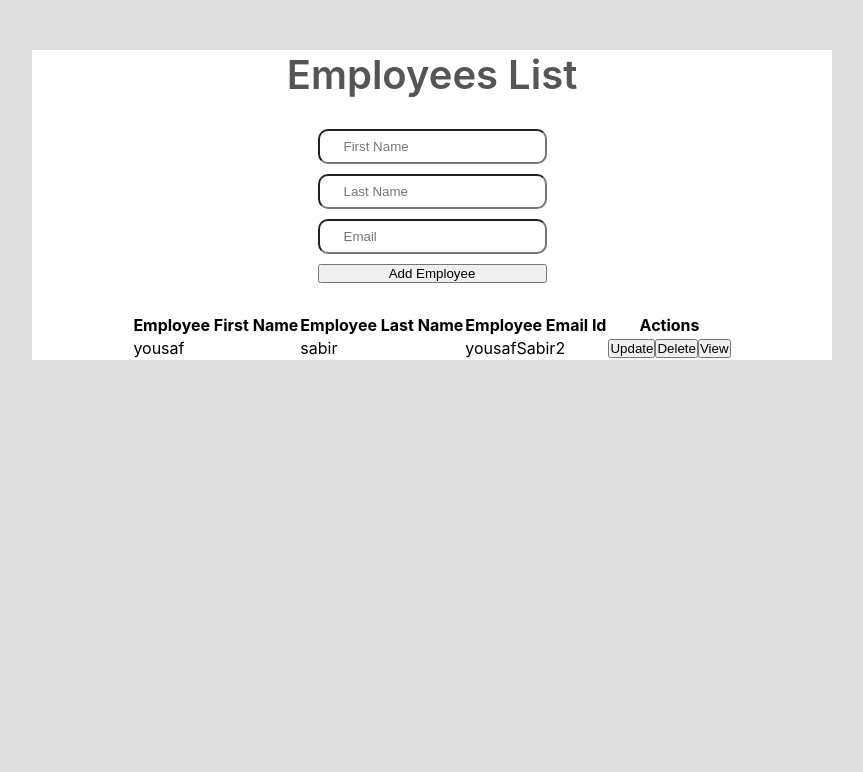
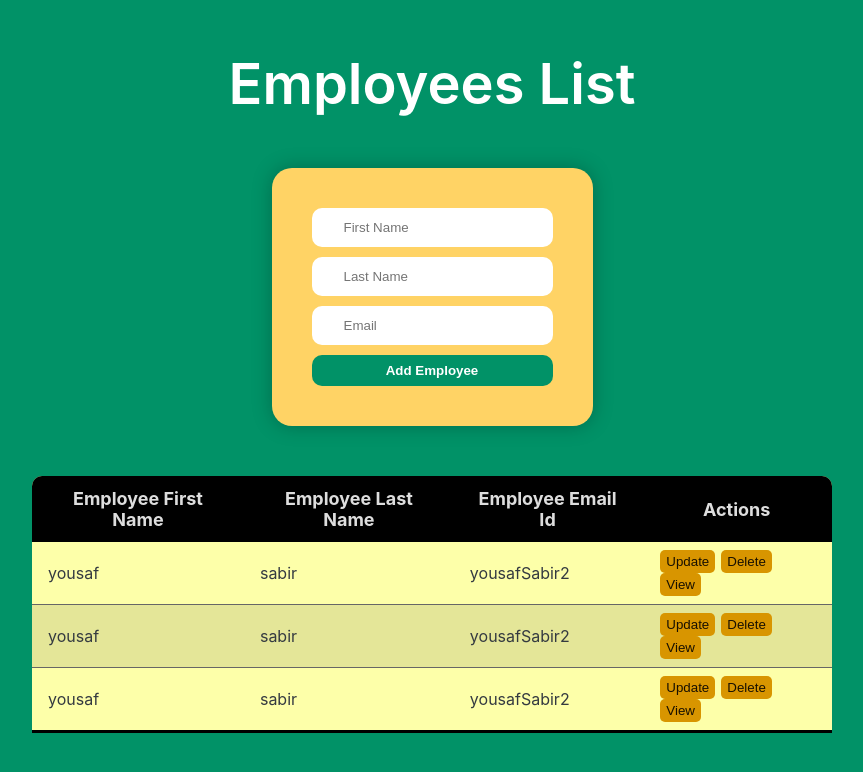
Before and after one commit to yousafsabir/16-CRUD-md-react, a React (Vite) app: page / in a window 1280 px wide. Shown: the top 772 px of the page, without its empty margins (208-1071 px from the left). Built offline with nearby package versions, Linux system fonts and the light colour scheme.

Commit message:
created UI of the employee CRUD

```diff
--- a/index.html
+++ b/index.html
@@ -4,7 +4,7 @@
     <meta charset="UTF-8" />
     <link rel="icon" type="image/svg+xml" href="/src/favicon.svg" />
     <meta name="viewport" content="width=device-width, initial-scale=1.0" />
-    <title>Vite App</title>
+    <title>Employee Info CRUD</title>
   </head>
   <body>
     <div id="root"></div>
--- a/src/App.css
+++ b/src/App.css
@@ -15,27 +15,126 @@
   width: 800px;
   margin: 50px auto;
   /* colors */
-  background-color: #fff;
   /* layout */
   display: flex;
   flex-direction: column;
   align-items: center;
-  gap: 30px;
+  gap: 50px;
 }
 
 h1 {
-  font-size: 2.5rem;
+  color: #fff;
+  font-size: 3.5rem;
   font-weight: 600;
-  color: #555;
 }
 
+/* =======
+  form and components
+   ======= */
+
 form {
+  /* measurements */
+  padding: 40px;
+  /* colors */
+  background-color: #ffd365;
+  /* border properties */
+  box-shadow: 0 0 20px rgba(0, 0, 0, 0.25);
+  border-radius: 20px;
+  /* layouts */
   display: flex;
   flex-direction: column;
   gap: 10px;
 }
 
 form input {
-  padding: 8px 24px;
+  /* measurements */
+  padding: 12px 32px;
+  /* border properties */
+  border: none;
   border-radius: 10px;
 }
+
+form button {
+  /* measurements */
+  width: auto;
+  padding: 0.5rem 1rem;
+  /* color */
+  background-color: #019267;
+  color: #fff;
+  /* text */
+  font-weight: 700;
+  /* border properties */
+  border: none;
+  border-radius: 10px;
+}
+
+form button:hover {
+  background-color: #0ca678;
+}
+
+/* =======
+ Table and its components
+   ======= */
+
+table {
+  /* measurements */
+  padding: 40px;
+  /* color */
+  background-color: #fdffa9;
+  /* border properties */
+  border-collapse: collapse;
+  border-radius: 10px 10px 0 0;
+  overflow: hidden; /* to make the borderradius work */
+}
+
+/* styling table rows */
+thead tr {
+  /* color */
+  background-color: #000;
+  color: #ddd;
+  /* text */
+  font-size: 18px;
+  font-weight: 500;
+}
+
+tbody tr {
+  /* color */
+  color: #343a40;
+  /* border */
+  border-bottom: 1px solid #666;
+}
+tbody tr:nth-of-type(even) {
+  /* color */
+  background-color: #e4e698;
+}
+tbody tr:last-of-type {
+  /* border properties */
+  border-bottom: 3px solid #000;
+  border-radius: 50%;
+}
+
+/* styling table cells */
+thead th {
+  padding: 12px 16px;
+}
+
+tbody td {
+  padding: 8px 16px;
+}
+
+/* styling buttons */
+tbody button {
+  /* measurements */
+  padding: 4px 6px;
+  margin: 0 3px;
+  /* colors */
+  background-color: #d89500;
+  color: #181000;
+  /* border properties  */
+  border: none;
+  border-radius: 5px;
+}
+tbody button:hover {
+  /* color */
+  background-color: #f0a500;
+}
--- a/src/App.jsx
+++ b/src/App.jsx
@@ -6,7 +6,11 @@ function App() {
   const [lName, setlName] = useState("");
   const [Email, setEmail] = useState("");
   const [action, setAction] = useState("");
-  const [formData, setFormData] = useState([{"fName": "yousaf", "lName": "sabir", "Email": "yousafSabir2"}]);
+  const [formData, setFormData] = useState([
+    { fName: "yousaf", lName: "sabir", Email: "yousafSabir2" },
+    { fName: "yousaf", lName: "sabir", Email: "yousafSabir2" },
+    { fName: "yousaf", lName: "sabir", Email: "yousafSabir2" },
+  ]);
   function whenOnchange(e) {
     const { name, value } = e.target;
     if (name === "fName") {
@@ -17,8 +21,8 @@ function App() {
       setEmail(value);
     }
   }
-  function addData () {
-    setFormData([...formData, {fName, lName, Email}]);
+  function addData() {
+    setFormData([...formData, { fName, lName, Email }]);
     setfName("");
     setlName("");
     setEmail("");
@@ -27,19 +31,37 @@ function App() {
   return (
     <div className="App">
       <h1>Employees List</h1>
-      <form
-        action="
-    "
-      >
-        <input  value={fName} type="text" onChange={(e)=>{ whenOnchange(e)}} placeholder="First Name" />
-        <input  value={lName} type="text" onChange={(e)=>{ whenOnchange(e)}} placeholder="Last Name" />
-        <input value={Email} type="email" onChange={(e)=>{ whenOnchange(e)}} placeholder="Email" />
+      <form>
+        <input
+          value={fName}
+          type="text"
+          onChange={(e) => {
+            whenOnchange(e);
+          }}
+          placeholder="First Name"
+        />
+        <input
+          value={lName}
+          type="text"
+          onChange={(e) => {
+            whenOnchange(e);
+          }}
+          placeholder="Last Name"
+        />
+        <input
+          value={Email}
+          type="email"
+          onChange={(e) => {
+            whenOnchange(e);
+          }}
+          placeholder="Email"
+        />
         <button type="submit">Add Employee</button>
       </form>
       <table>
         <thead>
           <tr>
-            <th >Employee First Name</th>
+            <th>Employee First Name</th>
             <th>Employee Last Name</th>
             <th>Employee Email Id</th>
             <th>Actions</th>
@@ -59,10 +81,7 @@ function App() {
                 </td>
               </tr>
             );
-
-
           })}
-
         </tbody>
       </table>
     </div>
--- a/src/index.css
+++ b/src/index.css
@@ -5,7 +5,7 @@ body {
     sans-serif;
   -webkit-font-smoothing: antialiased;
   -moz-osx-font-smoothing: grayscale;
-  background-color: #ddd;
+  background-color: #019267;
 }
 
 code {
```
Lines whose indentation alone changed are shown as unchanged.
